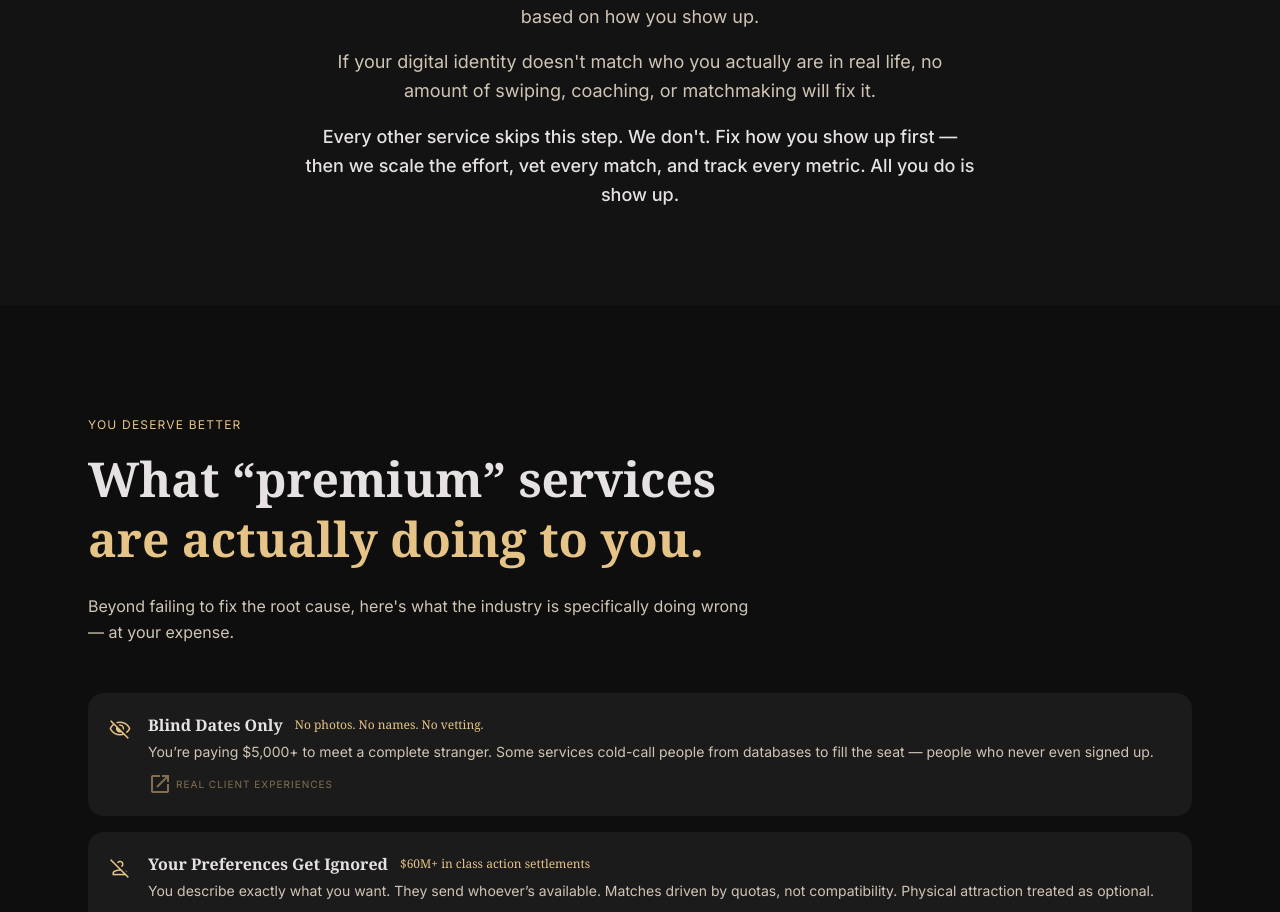
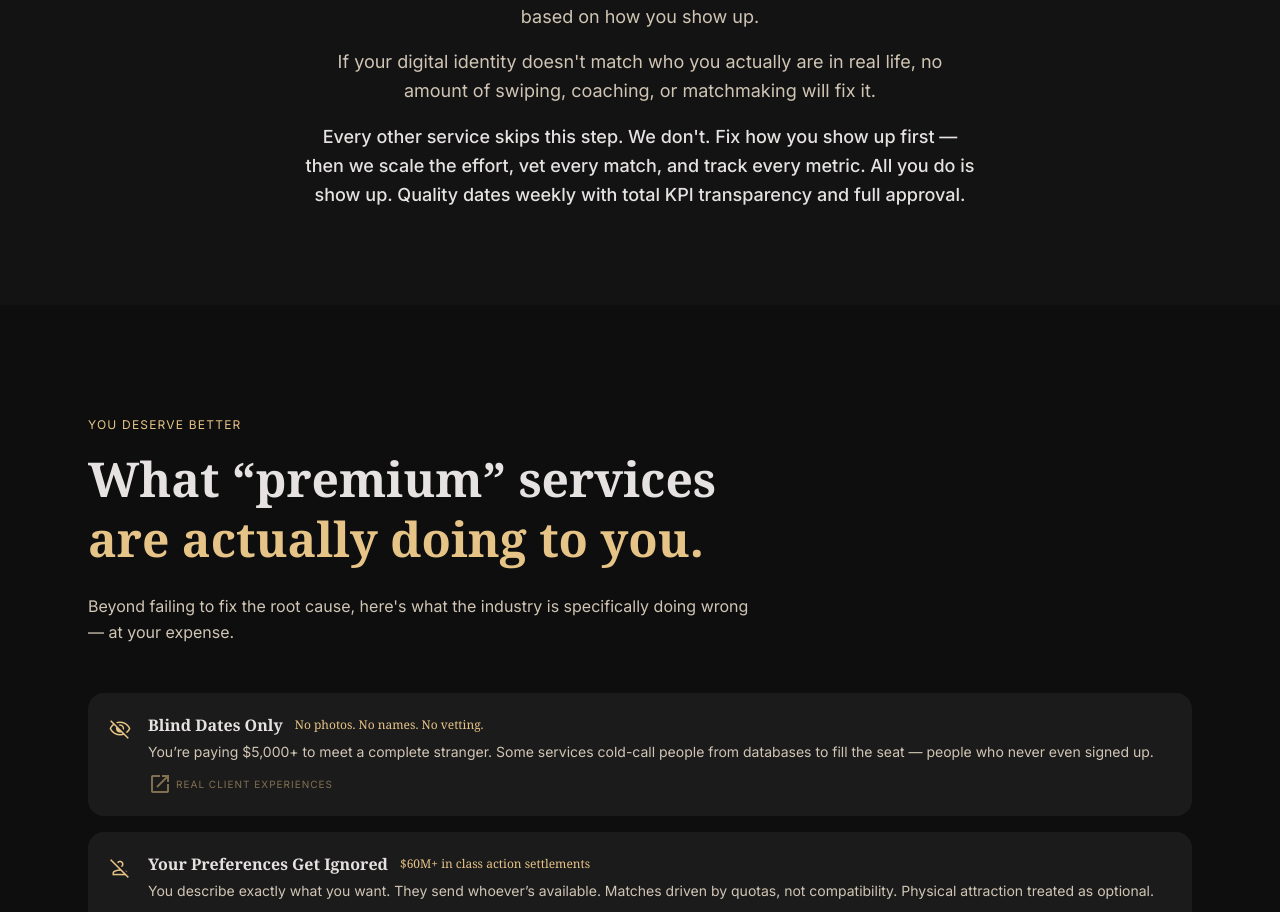
Before and after one commit to ryanangel6987-pixel/Matchmaking, a Next.js app: page / in a window 1280 px wide. Shown: the part 2410-3322 px from the top of the page. Built offline with nearby package versions, Linux system fonts and the light colour scheme; no server answers.

Commit message:
fix: add quality dates + KPI transparency + full approval to closer

```diff
--- a/components/landing/landing-page.tsx
+++ b/components/landing/landing-page.tsx
@@ -126,7 +126,7 @@ export function LandingPage() {
             If your digital identity doesn&apos;t match who you actually are in real life, no amount of swiping, coaching, or matchmaking will fix it.
           </p>
           <p className="text-on-surface text-base md:text-lg mt-4 max-w-2xl mx-auto leading-relaxed font-medium">
-            Every other service skips this step. We don&apos;t. Fix how you show up first &mdash; then we scale the effort, vet every match, and track every metric. All you do is show up.
+            Every other service skips this step. We don&apos;t. Fix how you show up first &mdash; then we scale the effort, vet every match, and track every metric. All you do is show up. Quality dates weekly with total KPI transparency and full approval.
           </p>
         </div>
       </section>
```
